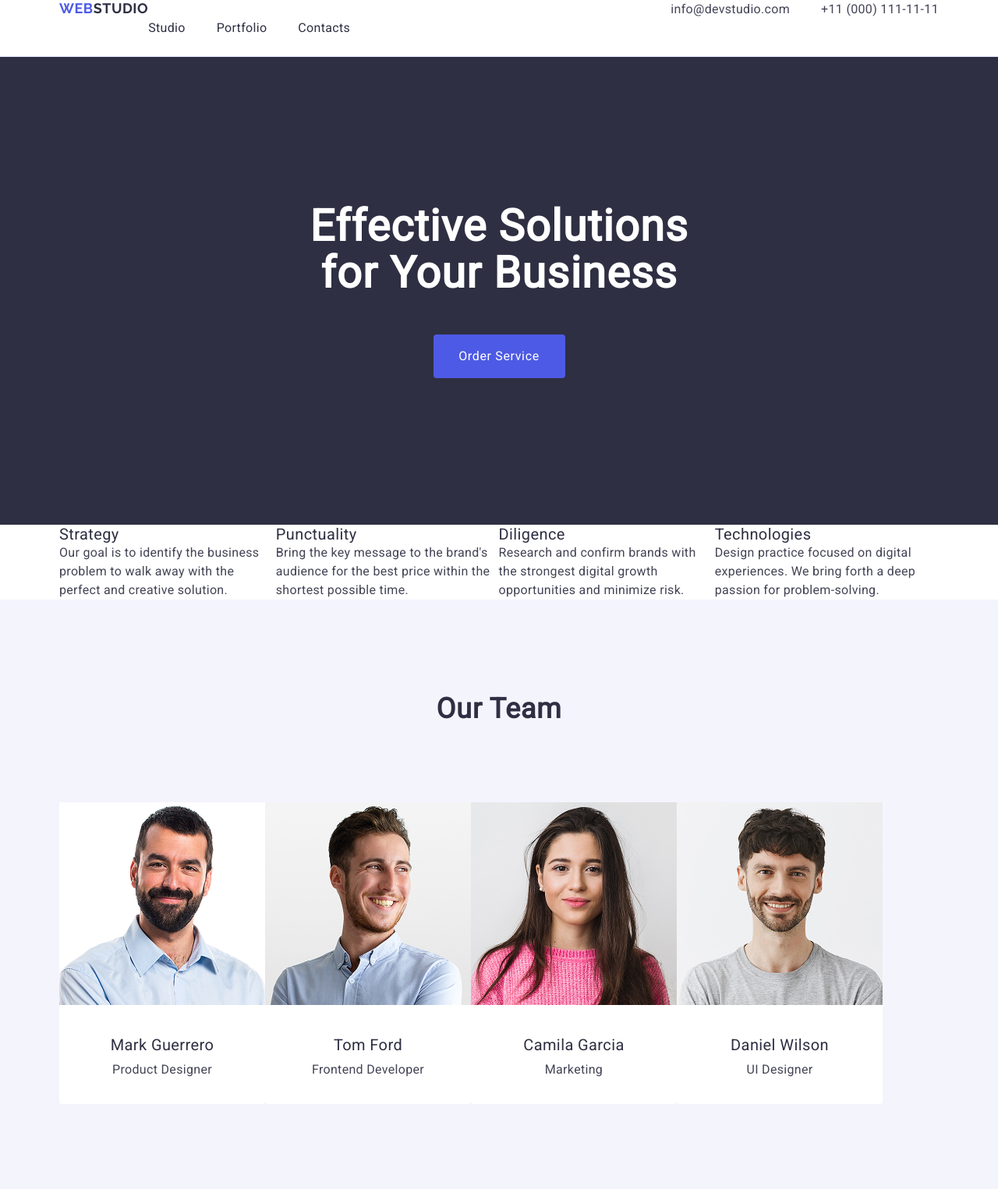
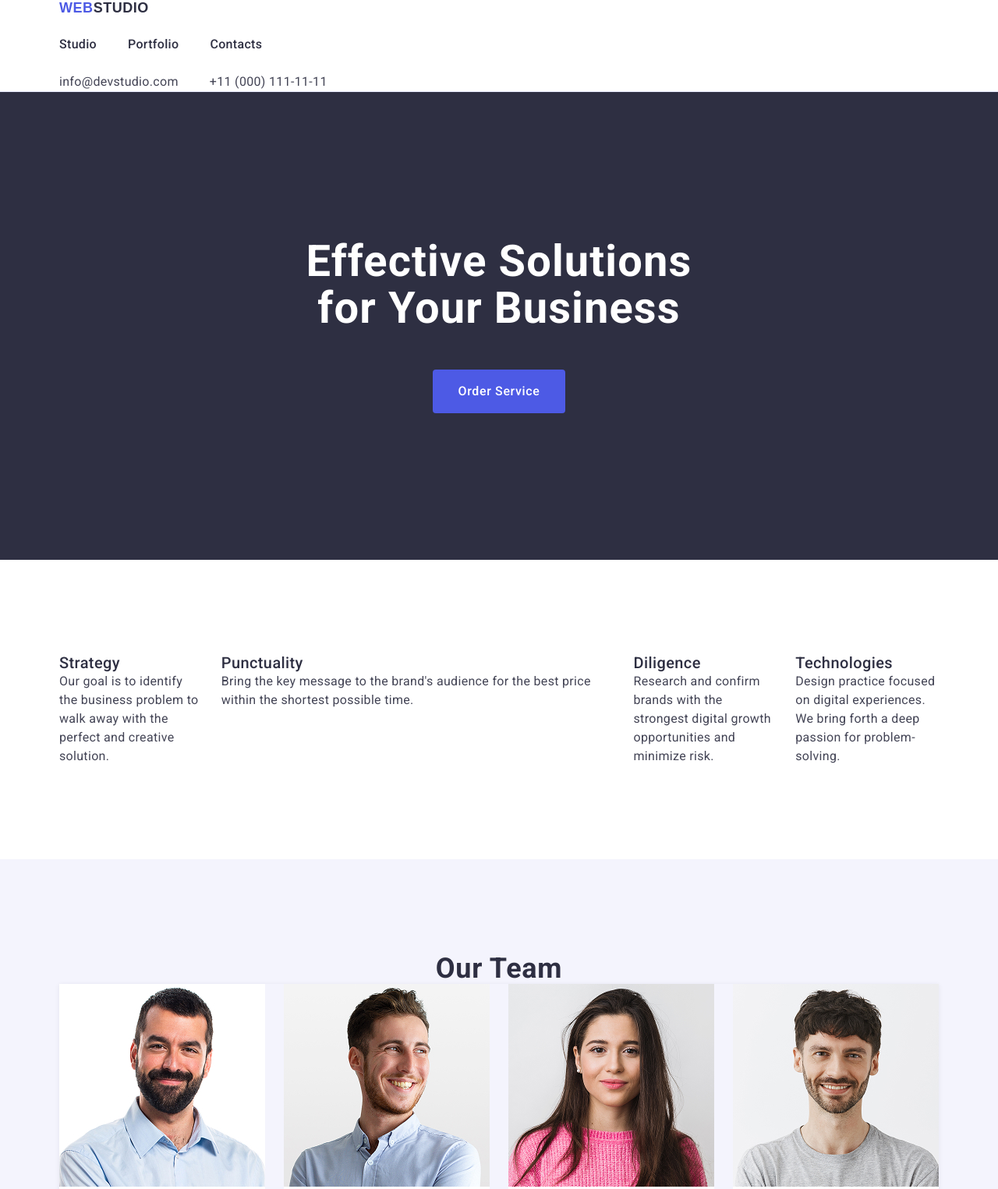
Before and after one commit to maksimboklac-sketch/goit-markup-hw-03, a plain HTML site: page index.html in a window 1280 px wide. Shown: the top 1525 px of the page at 78% size. Drawn offline with nearby package versions, Linux system fonts and the light colour scheme.

Commit message:
fix: remove all inline styles, add portfolio wrappers and fix grid calculations

```diff
--- a/css/styles.css
+++ b/css/styles.css
@@ -7,6 +7,14 @@ body {
   font-family: "Roboto", sans-serif;
   color: #2e2f42;
   background-color: #fff;
+}
+img {
+  display: block;
+  max-width: 100%;
+  height: auto;
+}
+address {
+  font-style: normal;
 }
 button {
   font-family: inherit;
@@ -111,6 +119,9 @@ p {
 }
 .contact-link {
   color: #434455;
+  display: block;
+  font-style: normal;
+  text-decoration: none;
 }
 .contact-link:hover,
 .contact-link:focus {
@@ -166,6 +177,8 @@ p {
   letter-spacing: 0.02em;
   display: flex;
   gap: 24px calc(100%-72px) / 4;
+  display: flex;
+  gap: 24px;
 }
 .visually-hidden {
   position: absolute;
@@ -178,6 +191,9 @@ p {
   clip-path: inset(100%);
   clip: rect(0 0 0 0);
   overflow: hidden;
+}
+.features-item {
+  width: calc((100% - 72px) / 4);
 }
 
 /* features */
@@ -199,6 +215,10 @@ p {
   font-size: 16px;
   line-height: 1.5;
   letter-spacing: 0.02em;
+  display: flex;
+  gap: 24px;
+  justify-content: center;
+  box-shadow: 0px 1px 6px rgba(46, 47, 66, 0.08);
 }
 .team-item {
   background-color: #fff;
@@ -214,11 +234,6 @@ p {
   line-height: 1.2;
   letter-spacing: 0.02em;
   text-align: center;
-}
-.flexbox-container {
-  width: 274px;
-  margin-bottom: 140px;
-  margin-top: 100px;
 }
 .team-card-content {
   padding: 32px 16px;
@@ -245,7 +260,6 @@ p {
   display: flex;
   flex-wrap: wrap;
   gap: 24px;
-  display: flex;
   flex-wrap: wrap;
   column-gap: 24px;
   row-gap: 48px;
--- a/index.html
+++ b/index.html
@@ -14,7 +14,7 @@
     <link rel="preconnect" href="https://fonts.googleapis.com" />
     <link rel="preconnect" href="https://fonts.gstatic.com" crossorigin />
     <link
-      href="https://fonts.googleapis.com/css2?family=Raleway:ital,wght@0,700;1,700&family=Roboto:ital@0;1&display=swap"
+      href="https://fonts.googleapis.com/css2?family=Roboto:wght@400;500;700&display=swap"
       rel="stylesheet"
     />
 
@@ -25,13 +25,12 @@
     <header class="page-header">
       <div
         class="container"
-        style="display: flex; justify-content: space-between"
       >
-        <nav style="display: flex; flex-grow: 1">
+        <nav>
           <a href="./index.html" class="logo-nav">
             <span class="logo">Web</span>Studio</a
           >
-          <ul class="header-list" style="display: flex">
+          <ul class="header-list">
             <li>
               <a href="#" class="header-link">Studio</a>
             </li>
@@ -44,7 +43,7 @@
           </ul>
         </nav>
         <address>
-          <ul class="address" style="display: flex">
+          <ul class="address">
             <li>
               <a href="mailto:info@devstudio.com" class="contact-link"
                 >info@devstudio.com</a
@@ -70,17 +69,17 @@
       </section>
       <!-- endregion hero -->
       <!-- #region features-->
-      <section>
+      <section class="section features">
         <div class="container">
           <h2 class="visually-hidden">Our Features</h2>
           <ul class="features-list">
-            <li>
+            <li class="features-item">
               <h3>Strategy</h3>
               <p>
                 Our goal is to identify the business problem to walk away with
                 the perfect and creative solution.
               </p>
-            </li>
+            </li class="features-item">
             <li>
               <h3>Punctuality</h3>
               <p>
@@ -88,14 +87,14 @@
                 within the shortest possible time.
               </p>
             </li>
-            <li>
+            <li class="features-item">
               <h3>Diligence</h3>
               <p>
                 Research and confirm brands with the strongest digital growth
                 opportunities and minimize risk.
               </p>
             </li>
-            <li>
+            <li class="features-item">
               <h3>Technologies</h3>
               <p>
                 Design practice focused on digital experiences. We bring forth a
@@ -107,10 +106,10 @@
       </section>
       <!-- #endregion features -->
       <!-- #region team -->
-      <section class="page-team">
+      <section class="page-team section-team">
         <div class="container">
           <h2 class="team">Our Team</h2>
-          <ul class="list-team flexbox-container" style="display: flex">
+          <ul class="list-team flexbox-container">
             <li class="team-item flexbox-first">
               <img
                 src="./images/portfolio/team/mark-guerrero.jpg"
@@ -164,7 +163,7 @@
       </section>
       <!-- #endregion team -->
       <!-- #region portfolio -->
-      <section>
+      <section class="section portfolio">
         <div class="container">
           <h2 class="portfolio-page">Our Portfolio</h2>
           <ul class="portfolio-list">
@@ -175,8 +174,10 @@
                 width="360"
                 alt="Banking App"
               />
+              <div class="portfolio-content-wrapper">
               <h3>Banking App</h3>
               <p>App</p>
+              </div>
             </li>
             <li>
               <img
@@ -185,8 +186,10 @@
                 width="360"
                 alt="Cashless Payment"
               />
+              <div class="portfolio-content-wrapper">
               <h3>Cashless Payment</h3>
               <p>Marketing</p>
+              </div>
             </li>
             <li>
               <img
@@ -195,8 +198,10 @@
                 width="360"
                 alt="Meditation App"
               />
+              <div class="portfolio-content-wrapper">
               <h3>Meditation App</h3>
               <p>App</p>
+              </div>
             </li>
             <li>
               <img
@@ -205,8 +210,10 @@
                 width="360"
                 alt="Taxi Service"
               />
+              <div class="portfolio-content-wrapper">
               <h3>Taxi Service</h3>
               <p>Marketing</p>
+              </div>
             </li>
             <li>
               <img
@@ -215,8 +222,10 @@
                 width="360"
                 alt="Screen Illustrations"
               />
+              <div class="portfolio-content-wrapper">
               <h3>Screen Illustrations</h3>
               <p>Design</p>
+              </div>
             </li>
             <li>
               <img
@@ -225,8 +234,10 @@
                 width="360"
                 alt="Online Courses"
               />
+              <div class="portfolio-content-wrapper">
               <h3>Online Courses</h3>
               <p>Marketing</p>
+              </div>
             </li>
           </ul>
         </div>
```
